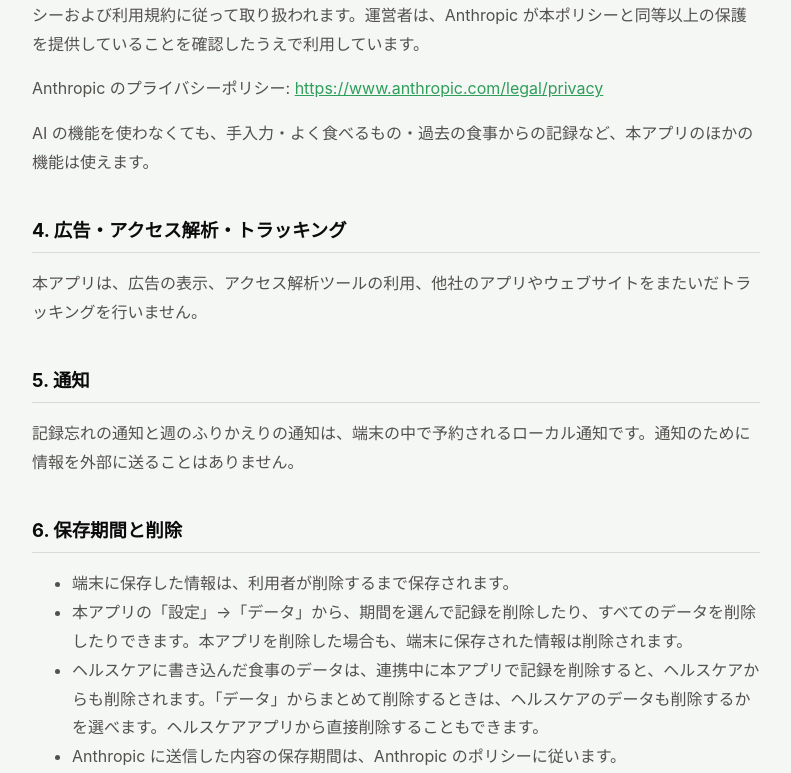
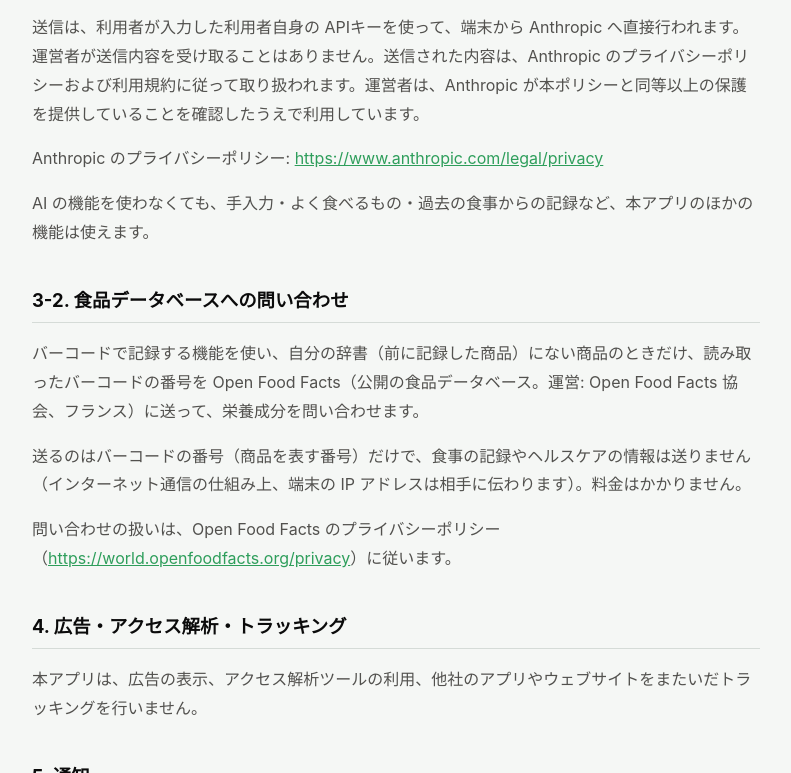
Before and after one commit to ngwso/calorie-app-privacy-policy, a plain HTML site: page privacy.html in a window 1280 px wide. Shown: the part 2476-3249 px from the top of the page, without its empty margins (244-1035 px from the left). Drawn offline with Linux system fonts and the light colour scheme.

Commit message:
プライバシーポリシーを更新（バーコードで記録するときの Open Food Facts への問い合わせと、バーコードの辞書）
Co-Authored-By: Claude Opus 5.5 <noreply@anthropic.com>

```diff
--- a/privacy.html
+++ b/privacy.html
@@ -50,6 +50,7 @@
   <tr><th>水分</th><td>利用者が記録した、日ごとに飲んだ水分の量</td></tr>
   <tr><th>プロフィールと目標</th><td>性別、年齢、身長、活動量、目標体重、目標カロリー、たんぱく質・糖質・水分の目標など（目標の計算に使用）</td></tr>
   <tr><th>設定</th><td>よく食べるもの、いつものセット、通知の時刻、記録の時刻、画面の表示、AI への送信の同意の有無など</td></tr>
+  <tr><th>バーコードの辞書</th><td>バーコードで記録した商品の番号と、そのとき記録した値（次から同じ値で記録するため）</td></tr>
   <tr><th>APIキー</th><td>利用者が入力した Anthropic の APIキー。端末の安全な保存領域（キーチェーン）に保存し、バックアップファイルにも含めません。</td></tr>
 </table>
 <p>利用者が「バックアップを書き出す」「CSVで書き出す」を使った場合、書き出したファイルは利用者が選んだ保存先（ファイルアプリなど）に保存されます。その後の管理は利用者に委ねられます。</p>
@@ -85,6 +86,11 @@
 <p>Anthropic のプライバシーポリシー: <a href="https://www.anthropic.com/legal/privacy">https://www.anthropic.com/legal/privacy</a></p>
 <p>AI の機能を使わなくても、手入力・よく食べるもの・過去の食事からの記録など、本アプリのほかの機能は使えます。</p>
 
+<h2>3-2. 食品データベースへの問い合わせ</h2>
+<p>バーコードで記録する機能を使い、自分の辞書（前に記録した商品）にない商品のときだけ、読み取ったバーコードの番号を Open Food Facts（公開の食品データベース。運営: Open Food Facts 協会、フランス）に送って、栄養成分を問い合わせます。</p>
+<p>送るのはバーコードの番号（商品を表す番号）だけで、食事の記録やヘルスケアの情報は送りません（インターネット通信の仕組み上、端末の IP アドレスは相手に伝わります）。料金はかかりません。</p>
+<p>問い合わせの扱いは、Open Food Facts のプライバシーポリシー（<a href="https://world.openfoodfacts.org/privacy">https://world.openfoodfacts.org/privacy</a>）に従います。</p>
+
 <h2>4. 広告・アクセス解析・トラッキング</h2>
 <p>本アプリは、広告の表示、アクセス解析ツールの利用、他社のアプリやウェブサイトをまたいだトラッキングを行いません。</p>
 
```
